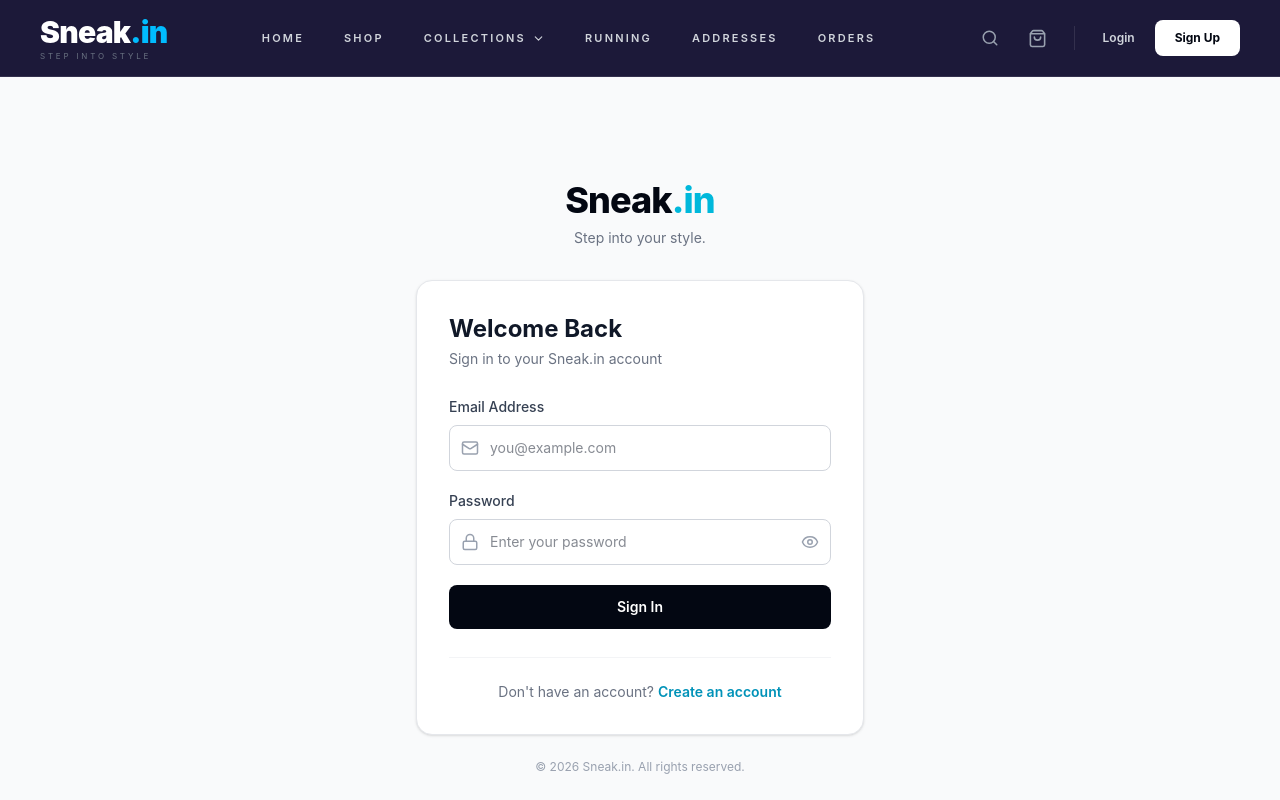
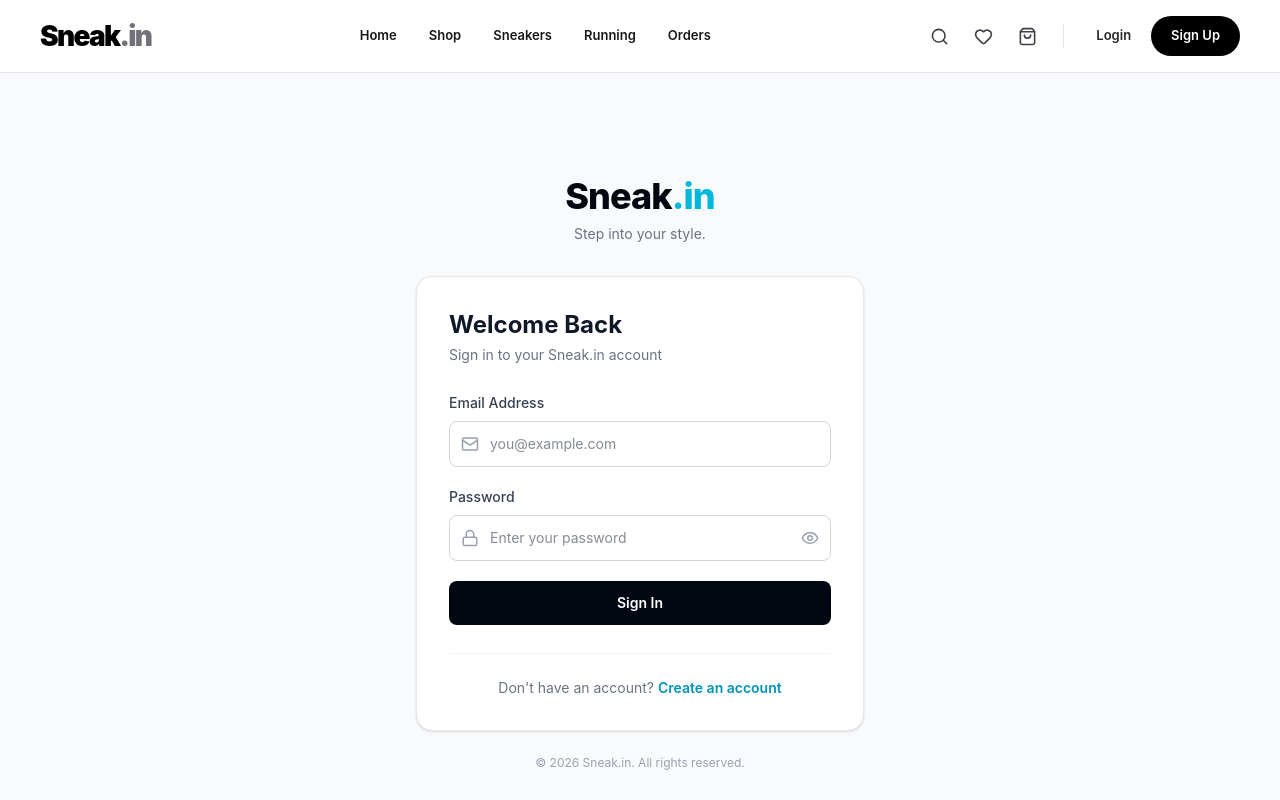
Before and after one commit to muhammadniishad786-rgb/Sneak.in, a React (Vite) app in the folder frontend/: page /login in a window 1280 px wide. Shown: the top 800 px of the page. Built offline with nearby package versions, Linux system fonts and the light colour scheme.

Commit message:
navbar ui updated

```diff
--- a/frontend/src/component/navBar.jsx
+++ b/frontend/src/component/navBar.jsx
@@ -1,7 +1,6 @@
 import { useState } from "react";
 import { Link, useNavigate } from "react-router-dom";
 import { useSelector } from "react-redux";
-
 import {
   ShoppingBag,
   User,
@@ -9,7 +8,7 @@ import {
   X,
   Search,
   LogOut,
-  ChevronDown,
+  Heart,
 } from "lucide-react";
 
 function Navbar() {
@@ -17,35 +16,48 @@ function Navbar() {
 
   const navigate = useNavigate();
 
-  const [token, setToken] = useState(
-    localStorage.getItem("token")
+  const [token, setToken] = useState(localStorage.getItem("token"));
+
+  // Redux cart
+  const { cart } = useSelector((state) => state.cart);
+
+  // Redux favorites
+  const { favorites = [] } = useSelector(
+    (state) => state.favorite || {}
   );
 
-  // Get cart from Redux
-  const { cart } = useSelector((state) => state.cart);
-
-  // Calculate total quantity
+  // Cart quantity
   const cartCount =
     cart?.items?.reduce(
       (total, item) => total + item.quantity,
       0
     ) || 0;
 
+  const favoriteCount = favorites.length;
+
+  const closeMobileMenu = () => {
+    setMobileMenu(false);
+  };
+
   const handleLogout = () => {
     localStorage.removeItem("token");
 
     setToken(null);
-    setMobileMenu(false);
+    closeMobileMenu();
 
     navigate("/login");
   };
 
   return (
-    <nav className="sticky top-0 z-50 w-full border-b border-white/10 bg-[#100d2f]/95 text-white backdrop-blur-xl">
+    <nav className="sticky top-0 z-50 w-full border-b border-zinc-200 bg-white/95 backdrop-blur-xl">
 
-      <div className="mx-auto max-w-[1500px] px-5 sm:px-6 lg:px-10">
+      {/* =====================================================
+          MAIN NAVBAR
+      ===================================================== */}
 
-        <div className="flex h-[76px] items-center justify-between">
+      <div className="mx-auto max-w-[1440px] px-5 sm:px-8 lg:px-10">
+
+        <div className="flex h-[72px] items-center justify-between">
 
           {/* =================================================
               LOGO
@@ -54,14 +66,11 @@ function Navbar() {
           <Link
             to="/"
             className="group shrink-0"
+            onClick={closeMobileMenu}
           >
-            <div className="text-2xl font-black tracking-tight text-white sm:text-3xl">
-              Sneak<span className="text-sky-400">.in</span>
+            <div className="text-[25px] font-black tracking-[-0.06em] text-black sm:text-[28px]">
+              Sneak<span className="text-zinc-500">.in</span>
             </div>
-
-            <p className="hidden text-[8px] uppercase tracking-[0.35em] text-gray-500 sm:block">
-              Step Into Style
-            </p>
           </Link>
 
 
@@ -69,178 +78,149 @@ function Navbar() {
               DESKTOP NAVIGATION
           ================================================= */}
 
-          <div className="hidden items-center gap-10 lg:flex">
+          <div className="hidden items-center gap-8 lg:flex">
 
             <Link
               to="/"
-              className="group relative text-[11px] font-semibold uppercase tracking-[0.2em] text-gray-300 transition hover:text-white"
+              className="group relative py-3 text-[13px] font-semibold text-zinc-900"
             >
               Home
 
-              <span className="absolute -bottom-2 left-0 h-px w-0 bg-sky-400 transition-all duration-300 group-hover:w-full" />
+              <span className="absolute bottom-1 left-0 h-[2px] w-0 rounded-full bg-black transition-all duration-300 group-hover:w-full" />
             </Link>
 
 
             <Link
               to="/products"
-              className="group relative text-[11px] font-semibold uppercase tracking-[0.2em] text-gray-300 transition hover:text-white"
+              className="group relative py-3 text-[13px] font-semibold text-zinc-900"
             >
               Shop
 
-              <span className="absolute -bottom-2 left-0 h-px w-0 bg-sky-400 transition-all duration-300 group-hover:w-full" />
+              <span className="absolute bottom-1 left-0 h-[2px] w-0 rounded-full bg-black transition-all duration-300 group-hover:w-full" />
             </Link>
 
 
-            {/* Collections */}
-
-            <div className="group relative">
-
-              <button className="flex items-center gap-1.5 text-[11px] font-semibold uppercase tracking-[0.2em] text-gray-300 transition hover:text-white">
-
-                Collections
-
-                <ChevronDown
-                  size={13}
-                  className="transition-transform group-hover:rotate-180"
-                />
-
-              </button>
-
-
-              {/* Dropdown */}
-
-              <div className="pointer-events-none absolute left-1/2 top-full w-48 -translate-x-1/2 pt-5 opacity-0 transition-all duration-200 group-hover:pointer-events-auto group-hover:opacity-100">
-
-                <div className="rounded-xl border border-white/10 bg-[#171344] p-2 shadow-2xl">
-
             <Link
               to="/products?category=sneakers"
-                    className="block rounded-lg px-4 py-3 text-xs font-medium text-gray-300 transition hover:bg-white/10 hover:text-white"
+              className="group relative py-3 text-[13px] font-semibold text-zinc-900"
             >
               Sneakers
+
+              <span className="absolute bottom-1 left-0 h-[2px] w-0 rounded-full bg-black transition-all duration-300 group-hover:w-full" />
             </Link>
-
-                  <Link
-                    to="/products?category=running"
-                    className="block rounded-lg px-4 py-3 text-xs font-medium text-gray-300 transition hover:bg-white/10 hover:text-white"
-                  >
-                    Running
-                  </Link>
-
-                  <Link
-                    to="/products"
-                    className="block rounded-lg px-4 py-3 text-xs font-medium text-gray-300 transition hover:bg-white/10 hover:text-white"
-                  >
-                    All Footwear
-                  </Link>
-
-                </div>
-
-              </div>
-
-            </div>
 
 
             <Link
               to="/products?category=running"
-              className="group relative text-[11px] font-semibold uppercase tracking-[0.2em] text-gray-300 transition hover:text-white"
+              className="group relative py-3 text-[13px] font-semibold text-zinc-900"
             >
               Running
 
-              <span className="absolute -bottom-2 left-0 h-px w-0 bg-sky-400 transition-all duration-300 group-hover:w-full" />
+              <span className="absolute bottom-1 left-0 h-[2px] w-0 rounded-full bg-black transition-all duration-300 group-hover:w-full" />
             </Link>
 
-            <Link
-              to="/address"
-              className="group relative text-[11px] font-semibold uppercase tracking-[0.2em] text-gray-300 transition hover:text-white"
-            >
-              Addresses
 
-              <span className="absolute -bottom-2 left-0 h-px w-0 bg-sky-400 transition-all duration-300 group-hover:w-full" />
-            </Link>
             <Link
               to="/orders"
-              className="group relative text-[11px] font-semibold uppercase tracking-[0.2em] text-gray-300 transition hover:text-white"
+              className="group relative py-3 text-[13px] font-semibold text-zinc-900"
             >
               Orders
 
-              <span className="absolute -bottom-2 left-0 h-px w-0 bg-sky-400 transition-all duration-300 group-hover:w-full" />
+              <span className="absolute bottom-1 left-0 h-[2px] w-0 rounded-full bg-black transition-all duration-300 group-hover:w-full" />
             </Link>
 
           </div>
 
 
           {/* =================================================
-              RIGHT SIDE
+              DESKTOP RIGHT SIDE
           ================================================= */}
 
-          <div className="hidden items-center gap-2 md:flex">
+          <div className="hidden items-center gap-1 md:flex">
 
             {/* Search */}
 
             <button
               onClick={() => navigate("/products")}
-              className="flex h-10 w-10 items-center justify-center rounded-full text-gray-400 transition hover:bg-white/10 hover:text-white"
+              className="group flex h-10 w-10 items-center justify-center rounded-full text-zinc-700 transition hover:bg-zinc-100 hover:text-black"
               aria-label="Search"
             >
-              <Search size={18} />
+              <Search
+                size={19}
+                strokeWidth={2}
+                className="transition-transform duration-300 group-hover:scale-110"
+              />
             </button>
 
 
-            {/* =================================================
-                CART
-            ================================================= */}
+            {/* Favorites */}
+
+            <button
+              onClick={() => navigate("/favorites")}
+              className="group relative flex h-10 w-10 items-center justify-center rounded-full text-zinc-700 transition hover:bg-zinc-100 hover:text-black"
+              aria-label="Favorites"
+            >
+              <Heart
+                size={19}
+                strokeWidth={2}
+                className="transition-transform duration-300 group-hover:scale-110"
+              />
+
+              {favoriteCount > 0 && (
+                <span className="absolute right-0.5 top-0.5 flex h-[15px] min-w-[15px] items-center justify-center rounded-full bg-black px-1 text-[8px] font-bold text-white">
+                  {favoriteCount}
+                </span>
+              )}
+            </button>
+
+
+            {/* Cart */}
 
             <button
               onClick={() => navigate("/cart")}
-              className="relative flex h-10 w-10 items-center justify-center rounded-full text-gray-400 transition hover:bg-white/10 hover:text-white"
+              className="group relative flex h-10 w-10 items-center justify-center rounded-full text-zinc-700 transition hover:bg-zinc-100 hover:text-black"
               aria-label="Shopping cart"
             >
-
-              <ShoppingBag size={19} />
-
-              {/* Cart Count */}
+              <ShoppingBag
+                size={19}
+                strokeWidth={2}
+                className="transition-transform duration-300 group-hover:scale-110"
+              />
 
               {cartCount > 0 && (
-                <span className="absolute right-0 top-0 flex h-4 min-w-4 items-center justify-center rounded-full bg-sky-400 px-1 text-[9px] font-bold text-gray-950">
+                <span className="absolute right-0.5 top-0.5 flex h-[15px] min-w-[15px] items-center justify-center rounded-full bg-black px-1 text-[8px] font-bold text-white">
                   {cartCount}
                 </span>
               )}
-
             </button>
 
 
             {/* Divider */}
 
-            <div className="mx-2 h-6 w-px bg-white/10" />
+            <div className="mx-3 h-6 w-px bg-zinc-200" />
 
 
-            {/* =================================================
-                LOGGED IN
-            ================================================= */}
+            {/* Authentication */}
 
             {token ? (
 
-              <div className="flex items-center gap-2">
+              <div className="flex items-center gap-1">
 
                 <Link
                   to="/profile"
-                  className="flex items-center gap-2 rounded-full border border-white/10 px-4 py-2 text-gray-300 transition hover:border-white/20 hover:bg-white/10 hover:text-white"
+                  className="flex h-10 items-center gap-2 rounded-full px-4 text-[13px] font-semibold text-zinc-800 transition hover:bg-zinc-100"
                 >
+                  <User size={17} />
 
-                  <User size={16} />
-
-                  <span className="text-xs font-semibold">
                   Account
-                  </span>
-
                 </Link>
 
 
                 <button
                   onClick={handleLogout}
-                  className="flex h-10 w-10 items-center justify-center rounded-full text-gray-500 transition hover:bg-red-500/10 hover:text-red-400"
+                  className="flex h-10 w-10 items-center justify-center rounded-full text-zinc-500 transition hover:bg-zinc-100 hover:text-black"
                   title="Logout"
+                  aria-label="Logout"
                 >
                   <LogOut size={17} />
                 </button>
@@ -249,11 +229,11 @@ function Navbar() {
 
             ) : (
 
-              <div className="flex items-center gap-2">
+              <div className="flex items-center gap-1">
 
                 <Link
                   to="/login"
-                  className="px-3 py-2 text-xs font-semibold text-gray-300 transition hover:text-white"
+                  className="rounded-full px-4 py-2.5 text-[13px] font-semibold text-zinc-800 transition hover:bg-zinc-100"
                 >
                   Login
                 </Link>
@@ -261,7 +241,7 @@ function Navbar() {
 
                 <Link
                   to="/register"
-                  className="rounded-lg bg-white px-5 py-2.5 text-xs font-bold text-gray-950 transition hover:bg-sky-400"
+                  className="rounded-full bg-black px-5 py-2.5 text-[13px] font-semibold text-white transition duration-300 hover:bg-zinc-800"
                 >
                   Sign Up
                 </Link>
@@ -274,183 +254,185 @@ function Navbar() {
 
 
           {/* =================================================
-              MOBILE BUTTON
+              MOBILE MENU BUTTON
           ================================================= */}
 
           <button
             onClick={() => setMobileMenu(!mobileMenu)}
-            className="flex h-10 w-10 items-center justify-center rounded-lg text-gray-300 transition hover:bg-white/10 hover:text-white md:hidden"
+            className="flex h-10 w-10 items-center justify-center rounded-full text-black transition hover:bg-zinc-100 md:hidden"
             aria-label="Toggle menu"
           >
-
             {mobileMenu ? (
               <X size={23} />
             ) : (
               <Menu size={23} />
             )}
-
           </button>
 
         </div>
 
 
-        {/* =================================================
+        {/* =====================================================
             MOBILE MENU
-        ================================================= */}
+        ===================================================== */}
 
         {mobileMenu && (
 
-          <div className="border-t border-white/10 py-5 md:hidden">
+          <div className="border-t border-zinc-200 py-5 md:hidden">
 
-            <div className="flex flex-col gap-1">
+            <div className="flex flex-col">
 
-              {/* Home */}
+              {/* Main Links */}
 
               <Link
                 to="/"
-                onClick={() => setMobileMenu(false)}
-                className="rounded-lg px-4 py-3 text-sm font-medium text-gray-300 transition hover:bg-white/10 hover:text-white"
+                onClick={closeMobileMenu}
+                className="border-b border-zinc-100 py-4 text-lg font-semibold text-black"
               >
                 Home
               </Link>
 
 
-              {/* Shop */}
-
               <Link
                 to="/products"
-                onClick={() => setMobileMenu(false)}
-                className="rounded-lg px-4 py-3 text-sm font-medium text-gray-300 transition hover:bg-white/10 hover:text-white"
+                onClick={closeMobileMenu}
+                className="border-b border-zinc-100 py-4 text-lg font-semibold text-black"
               >
                 Shop
               </Link>
 
 
-              {/* Sneakers */}
-
               <Link
                 to="/products?category=sneakers"
-                onClick={() => setMobileMenu(false)}
-                className="rounded-lg px-4 py-3 text-sm font-medium text-gray-300 transition hover:bg-white/10 hover:text-white"
+                onClick={closeMobileMenu}
+                className="border-b border-zinc-100 py-4 text-lg font-semibold text-black"
               >
                 Sneakers
               </Link>
 
 
-              {/* Running */}
-
               <Link
                 to="/products?category=running"
-                onClick={() => setMobileMenu(false)}
-                className="rounded-lg px-4 py-3 text-sm font-medium text-gray-300 transition hover:bg-white/10 hover:text-white"
+                onClick={closeMobileMenu}
+                className="border-b border-zinc-100 py-4 text-lg font-semibold text-black"
               >
                 Running
               </Link>
 
 
-              {/* Divider */}
-
-              <div className="my-3 border-t border-white/10" />
+              <Link
+                to="/orders"
+                onClick={closeMobileMenu}
+                className="border-b border-zinc-100 py-4 text-lg font-semibold text-black"
+              >
+                Orders
+              </Link>
 
 
-              {/* Search */}
+              {/* Utility Links */}
+
+              <div className="mt-4 grid grid-cols-2 gap-2">
 
                 <button
                   onClick={() => {
-                  setMobileMenu(false);
+                    closeMobileMenu();
                     navigate("/products");
                   }}
-                className="flex items-center gap-3 rounded-lg px-4 py-3 text-left text-sm font-medium text-gray-300 transition hover:bg-white/10 hover:text-white"
+                  className="flex items-center justify-center gap-2 rounded-xl bg-zinc-100 px-4 py-4 text-sm font-semibold text-black transition hover:bg-zinc-200"
                 >
-
                   <Search size={18} />
 
                   Search
-
                 </button>
 
 
-              {/* =================================================
-                  MOBILE CART
-              ================================================= */}
+                <button
+                  onClick={() => {
+                    closeMobileMenu();
+                    navigate("/favorites");
+                  }}
+                  className="relative flex items-center justify-center gap-2 rounded-xl bg-zinc-100 px-4 py-4 text-sm font-semibold text-black transition hover:bg-zinc-200"
+                >
+                  <Heart size={18} />
+
+                  Favorites
+
+                  {favoriteCount > 0 && (
+                    <span className="flex h-5 min-w-5 items-center justify-center rounded-full bg-black px-1 text-[9px] font-bold text-white">
+                      {favoriteCount}
+                    </span>
+                  )}
+                </button>
+
 
                 <button
                   onClick={() => {
-                  setMobileMenu(false);
+                    closeMobileMenu();
                     navigate("/cart");
                   }}
-                className="flex items-center gap-3 rounded-lg px-4 py-3 text-left text-sm font-medium text-gray-300 transition hover:bg-white/10 hover:text-white"
+                  className="relative flex items-center justify-center gap-2 rounded-xl bg-zinc-100 px-4 py-4 text-sm font-semibold text-black transition hover:bg-zinc-200"
                 >
-
                   <ShoppingBag size={18} />
 
-                Shopping Cart
+                  Cart
 
                   {cartCount > 0 && (
-                  <span className="ml-auto flex h-5 min-w-5 items-center justify-center rounded-full bg-sky-400 px-1 text-[9px] font-bold text-gray-950">
+                    <span className="flex h-5 min-w-5 items-center justify-center rounded-full bg-black px-1 text-[9px] font-bold text-white">
                       {cartCount}
                     </span>
                   )}
-
                 </button>
 
 
-              {/* =================================================
-                  MOBILE AUTH
-              ================================================= */}
-
                 {token ? (
-
-                <>
 
                   <Link
                     to="/profile"
-                    onClick={() => setMobileMenu(false)}
-                    className="flex items-center gap-3 rounded-lg px-4 py-3 text-sm font-medium text-gray-300 transition hover:bg-white/10 hover:text-white"
+                    onClick={closeMobileMenu}
+                    className="flex items-center justify-center gap-2 rounded-xl bg-zinc-100 px-4 py-4 text-sm font-semibold text-black transition hover:bg-zinc-200"
                   >
-
                     <User size={18} />
 
                     Account
-
                   </Link>
-
-
-                  <button
-                    onClick={handleLogout}
-                    className="flex w-full items-center gap-3 rounded-lg px-4 py-3 text-left text-sm font-medium text-red-400 transition hover:bg-red-500/10"
-                  >
-
-                    <LogOut size={18} />
-
-                    Logout
-
-                  </button>
-
-                </>
 
                 ) : (
 
-                <>
-
                   <Link
                     to="/login"
-                    onClick={() => setMobileMenu(false)}
-                    className="rounded-lg px-4 py-3 text-sm font-medium text-gray-300 transition hover:bg-white/10 hover:text-white"
+                    onClick={closeMobileMenu}
+                    className="flex items-center justify-center rounded-xl bg-zinc-100 px-4 py-4 text-sm font-semibold text-black transition hover:bg-zinc-200"
                   >
                     Login
                   </Link>
 
+                )}
+
+              </div>
+
+
+              {/* Auth */}
+
+              {token ? (
+
+                <button
+                  onClick={handleLogout}
+                  className="mt-4 flex w-full items-center justify-center gap-2 rounded-xl border border-zinc-200 px-4 py-4 text-sm font-semibold text-red-600 transition hover:bg-red-50"
+                >
+                  <LogOut size={18} />
+
+                  Logout
+                </button>
+
+              ) : (
 
                 <Link
                   to="/register"
-                    onClick={() => setMobileMenu(false)}
-                    className="mt-2 rounded-lg bg-sky-400 px-4 py-3 text-center text-sm font-bold text-gray-950 transition hover:bg-sky-300"
+                  onClick={closeMobileMenu}
+                  className="mt-4 flex w-full items-center justify-center rounded-xl bg-black px-4 py-4 text-sm font-semibold text-white transition hover:bg-zinc-800"
                 >
                   Create Account
                 </Link>
-
-                </>
 
               )}
 
```
Lines whose indentation alone changed are shown as unchanged.
